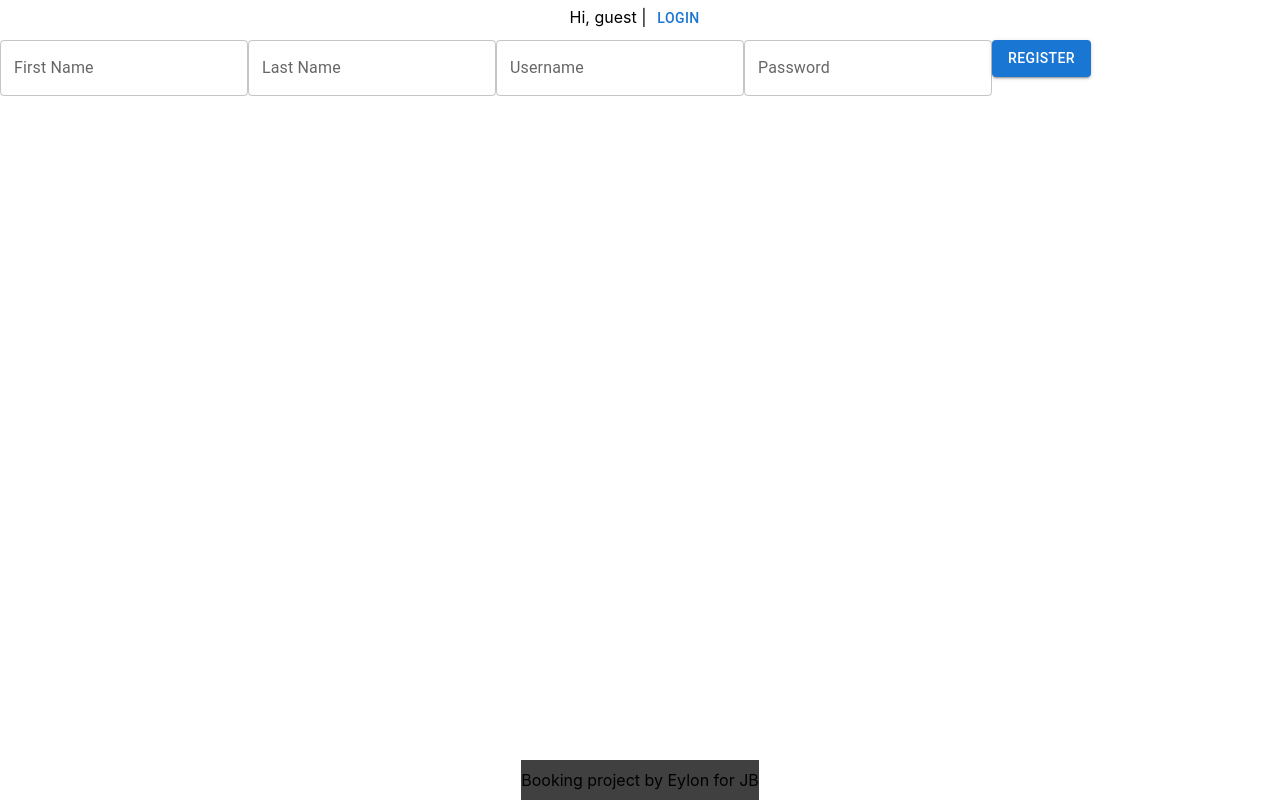
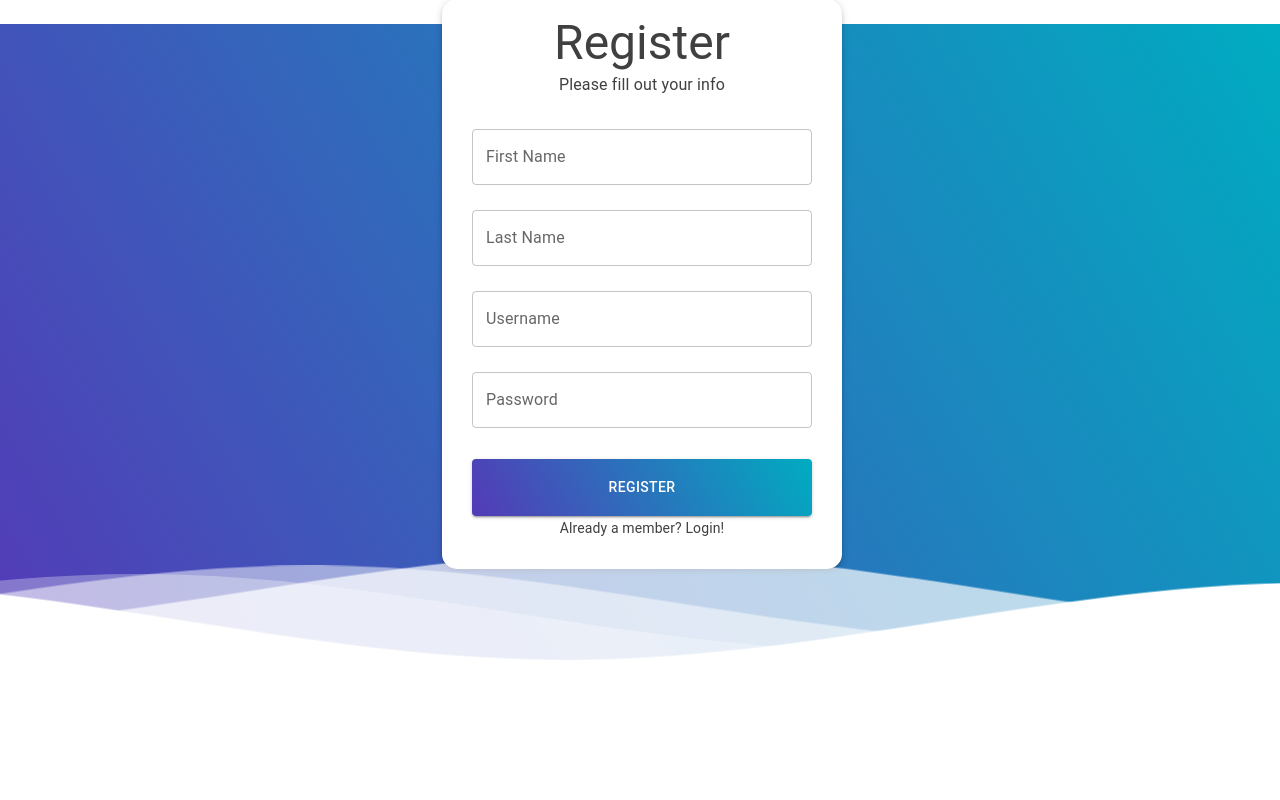
Before and after one commit to eylonxx/BookingProject, a React (Create React App) app in the folder client/: page /register in a window 1280 px wide. Built offline with nearby package versions, Linux system fonts and the light colour scheme.

Commit message:
login page and register page styling

```diff
--- a/client/src/Components/Auth/LoginPage/LoginPage.tsx
+++ b/client/src/Components/Auth/LoginPage/LoginPage.tsx
@@ -43,10 +43,10 @@ export default function LoginPage() {
         <div className="inner-header flex">
           <ThemeProvider theme={theme}>
             <Container component="main" maxWidth="xs">
-              <Paper elevation={3} sx={{ borderRadius: '15px', paddingTop: 7 }}>
+              <Paper elevation={3} sx={{ borderRadius: '15px', paddingTop: 2, width: '400px', height: '420px' }}>
                 <Box
                   sx={{
-                    marginBottom: '30px',
+                    marginBottom: '15px',
                   }}
                 >
                   <Typography component="h1" variant="h3" sx={{ color: '#404040' }}>
@@ -62,15 +62,14 @@ export default function LoginPage() {
                   onSubmit={handleSubmit(sendData)}
                   noValidate
                   sx={{
-                    gap: '10px',
+                    boxSizing: 'border-box',
                     display: 'flex',
                     flexDirection: 'column',
-                    justifyContent: 'center',
+                    justifyContent: 'flex-start',
                     alignItems: 'center',
-                    width: '400px',
-                    height: '300px',
                   }}
                 >
+                  <Box sx={{ mt: 3, display: 'flex', flexDirection: 'column', gap: '10px' }}>
                     <Controller
                       name="username"
                       control={control}
@@ -123,12 +122,13 @@ export default function LoginPage() {
                         />
                       )}
                     />
+                  </Box>
+
                   <Button
                     type="submit"
                     variant="contained"
                     sx={{
-                      mt: 3,
-                      pb: 2,
+                      mt: 2,
                       padding: 2,
                       width: '85%',
                       background: 'linear-gradient(60deg, rgba(84, 58, 183, 1) 0%, rgba(0, 172, 193, 1) 100%)',
--- a/client/src/Components/Auth/RegisterPage/RegisterPage.css
+++ b/client/src/Components/Auth/RegisterPage/RegisterPage.css
@@ -0,0 +1,95 @@
+@import url(//fonts.googleapis.com/css?family=Lato:300:400);
+
+body {
+  margin: 0;
+}
+
+h1 {
+  font-family: 'Lato', sans-serif;
+  font-weight: 300;
+  letter-spacing: 2px;
+  font-size: 48px;
+}
+p {
+  font-family: 'Lato', sans-serif;
+  letter-spacing: 1px;
+  font-size: 14px;
+  color: #333333;
+}
+
+.header {
+  position: relative;
+  text-align: center;
+  display: flex;
+  flex-direction: column;
+  justify-content: center;
+  background: linear-gradient(60deg, rgba(84, 58, 183, 1) 0%, rgba(0, 172, 193, 1) 100%);
+  color: white;
+}
+
+.inner-header {
+  height: 65vh;
+  width: 100%;
+  margin: 0;
+  padding: 0;
+}
+
+.flex {
+  /*Flexbox for containers*/
+  display: flex;
+  justify-content: center;
+  align-items: center;
+  text-align: center;
+}
+
+.waves {
+  position: relative;
+  width: 100%;
+  height: 15vh;
+  margin-bottom: -7px; /*Fix for safari gap*/
+  min-height: 100px;
+  max-height: 150px;
+}
+
+/* Animation */
+
+.parallax > use {
+  animation: move-forever 25s cubic-bezier(0.55, 0.5, 0.45, 0.5) infinite;
+}
+.parallax > use:nth-child(1) {
+  animation-delay: -2s;
+  animation-duration: 7s;
+}
+.parallax > use:nth-child(2) {
+  animation-delay: -3s;
+  animation-duration: 10s;
+}
+.parallax > use:nth-child(3) {
+  animation-delay: -4s;
+  animation-duration: 13s;
+}
+.parallax > use:nth-child(4) {
+  animation-delay: -5s;
+  animation-duration: 20s;
+}
+@keyframes move-forever {
+  0% {
+    transform: translate3d(-90px, 0, 0);
+  }
+  100% {
+    transform: translate3d(85px, 0, 0);
+  }
+}
+/*Shrinking for mobile*/
+@media (max-width: 768px) {
+  .waves {
+    height: 40px;
+    min-height: 40px;
+  }
+  .content {
+    height: 30vh;
+  }
+  h1 {
+    font-size: 24px;
+  }
+}
--- a/client/src/Components/Auth/RegisterPage/RegisterPage.tsx
+++ b/client/src/Components/Auth/RegisterPage/RegisterPage.tsx
@@ -1,10 +1,19 @@
 import React from 'react';
-import { useForm, SubmitHandler, Controller } from 'react-hook-form';
+import { useForm, Controller } from 'react-hook-form';
 import { Button, TextField } from '@mui/material';
 import { useNavigate } from 'react-router-dom';
 import UserModel from '../../../Models/userModel';
 import authService from '../../../Services/AuthService';
 import { handleErrorText } from '../authUtils';
+import Paper from '@mui/material/Paper';
+import CssBaseline from '@mui/material/CssBaseline';
+import { Link } from 'react-router-dom';
+import Box from '@mui/material/Box';
+import Typography from '@mui/material/Typography';
+import Container from '@mui/material/Container';
+import { createTheme, ThemeProvider } from '@mui/material/styles';
+
+import './RegisterPage.css';
 
 export default function RegisterPage() {
   const { register, handleSubmit, control } = useForm<UserModel>();
@@ -24,10 +33,40 @@ export default function RegisterPage() {
     firstName: handleErrorText('Please enter a password', 'Must be between 2-16 characters'),
     lastName: handleErrorText('Please enter a password', 'Must be between 2-16 characters'),
   };
+  const theme = createTheme();
 
   return (
     <div>
-      <form onSubmit={handleSubmit(sendData)}>
+      <div className="header">
+        <div className="inner-header flex">
+          <ThemeProvider theme={theme}>
+            <Container component="main" maxWidth="xs">
+              <Paper elevation={3} sx={{ borderRadius: '15px', paddingTop: 2, width: '400px', height: '570px' }}>
+                <Box
+                  sx={{
+                    marginBottom: '30px',
+                  }}
+                >
+                  <Typography component="h1" variant="h3" sx={{ color: '#404040' }}>
+                    Register
+                  </Typography>
+                  <Typography component="h1" variant="subtitle1" sx={{ color: '#404040' }}>
+                    Please fill out your info
+                  </Typography>
+                </Box>
+                <CssBaseline />
+                <Box
+                  component="form"
+                  onSubmit={handleSubmit(sendData)}
+                  noValidate
+                  sx={{
+                    display: 'flex',
+                    flexDirection: 'column',
+                    justifyContent: 'flex-start',
+                    alignItems: 'center',
+                  }}
+                >
+                  <Box sx={{ gap: '10px', display: 'flex', flexDirection: 'column' }}>
                     <Controller
                       name="firstName"
                       control={control}
@@ -39,6 +78,15 @@ export default function RegisterPage() {
                       }}
                       render={({ field, fieldState: { error } }) => (
                         <TextField
+                          sx={{
+                            width: '340px',
+                            marginBottom: '15px',
+                            '&  .MuiFormHelperText-root.Mui-error': {
+                              // styles for helper text error msg
+                              position: 'absolute',
+                              top: '55px',
+                            },
+                          }}
                           {...field}
                           {...register('firstName')}
                           type="text"
@@ -48,7 +96,6 @@ export default function RegisterPage() {
                         />
                       )}
                     />
-
                     <Controller
                       name="lastName"
                       control={control}
@@ -60,6 +107,15 @@ export default function RegisterPage() {
                       }}
                       render={({ field, fieldState: { error } }) => (
                         <TextField
+                          sx={{
+                            width: '340px',
+                            marginBottom: '15px',
+                            '&  .MuiFormHelperText-root.Mui-error': {
+                              // styles for helper text error msg
+                              position: 'absolute',
+                              top: '55px',
+                            },
+                          }}
                           {...field}
                           {...register('lastName')}
                           type="text"
@@ -81,6 +137,15 @@ export default function RegisterPage() {
                       }}
                       render={({ field, fieldState: { error } }) => (
                         <TextField
+                          sx={{
+                            width: '340px',
+                            marginBottom: '15px',
+                            '&  .MuiFormHelperText-root.Mui-error': {
+                              // styles for helper text error msg
+                              position: 'absolute',
+                              top: '55px',
+                            },
+                          }}
                           {...field}
                           {...register('username')}
                           type="text"
@@ -102,6 +167,15 @@ export default function RegisterPage() {
                       }}
                       render={({ field, fieldState: { error } }) => (
                         <TextField
+                          sx={{
+                            width: '340px',
+                            marginBottom: '15px',
+                            '&  .MuiFormHelperText-root.Mui-error': {
+                              // styles for helper text error msg
+                              position: 'absolute',
+                              top: '55px',
+                            },
+                          }}
                           {...field}
                           {...register('password')}
                           type="text"
@@ -111,11 +185,59 @@ export default function RegisterPage() {
                         />
                       )}
                     />
-
-        <Button type="submit" variant="contained">
+                  </Box>
+                  <Button
+                    type="submit"
+                    variant="contained"
+                    sx={{
+                      mt: 2,
+                      pb: 2,
+                      padding: 2,
+                      width: '85%',
+                      background: 'linear-gradient(60deg, rgba(84, 58, 183, 1) 0%, rgba(0, 172, 193, 1) 100%)',
+                    }}
+                  >
                     Register
                   </Button>
-      </form>
+
+                  <Link to="/login" style={{ textDecoration: 'none' }}>
+                    <Typography component="span" variant="subtitle1" sx={{ color: '#404040', fontSize: '14px' }}>
+                      Already a member? Login!
+                    </Typography>
+                  </Link>
+                </Box>
+              </Paper>
+            </Container>
+          </ThemeProvider>
+          {/* <!--Content before waves--> */}
+        </div>
+
+        {/* <!--Waves Container--> */}
+        <div>
+          <svg
+            className="waves"
+            xmlns="http://www.w3.org/2000/svg"
+            xmlnsXlink="http://www.w3.org/1999/xlink"
+            viewBox="0 24 150 28"
+            preserveAspectRatio="none"
+            shape-rendering="auto"
+          >
+            <defs>
+              <path id="gentle-wave" d="M-160 44c30 0 58-18 88-18s 58 18 88 18 58-18 88-18 58 18 88 18 v44h-352z" />
+            </defs>
+            <g className="parallax">
+              <use xlinkHref="#gentle-wave" x="48" y="0" fill="rgba(255,255,255,0.7" />
+              <use xlinkHref="#gentle-wave" x="48" y="3" fill="rgba(255,255,255,0.5)" />
+              <use xlinkHref="#gentle-wave" x="48" y="5" fill="rgba(255,255,255,0.3)" />
+              <use xlinkHref="#gentle-wave" x="48" y="7" fill="#fff" />
+            </g>
+          </svg>
+        </div>
+        {/* <!--Waves end--> */}
+      </div>
+      {/* // <!--Header ends--> */}
+
+      {/* // <!--Content starts--> */}
     </div>
   );
 }
--- a/client/src/Components/Layout/PageLayout/PageLayout.css
+++ b/client/src/Components/Layout/PageLayout/PageLayout.css
@@ -7,20 +7,18 @@
 }
 
 .PageLayout > header {
-  height: 5vh;
+  height: 3vh;
   margin: 0 auto;
 }
 .PageLayout > main {
-  height: 90vh;
+  height: 97vh;
   margin: auto;
   width: 100vw;
 }
 
-.PageLayout > footer {
+/* .PageLayout > footer {
   display: flex;
   height: 5vh;
   justify-content: center;
   align-items: center;
-  background-color: #404040;
-  padding: a;
-}
+} */
--- a/client/src/Components/Layout/PageLayout/PageLayout.tsx
+++ b/client/src/Components/Layout/PageLayout/PageLayout.tsx
@@ -13,9 +13,6 @@ export default function PageLayout() {
       <main>
         <Routing />
       </main>
-      <footer>
-        <Footer />
-      </footer>
     </div>
   );
 }
```
Lines whose indentation alone changed are shown as unchanged.
